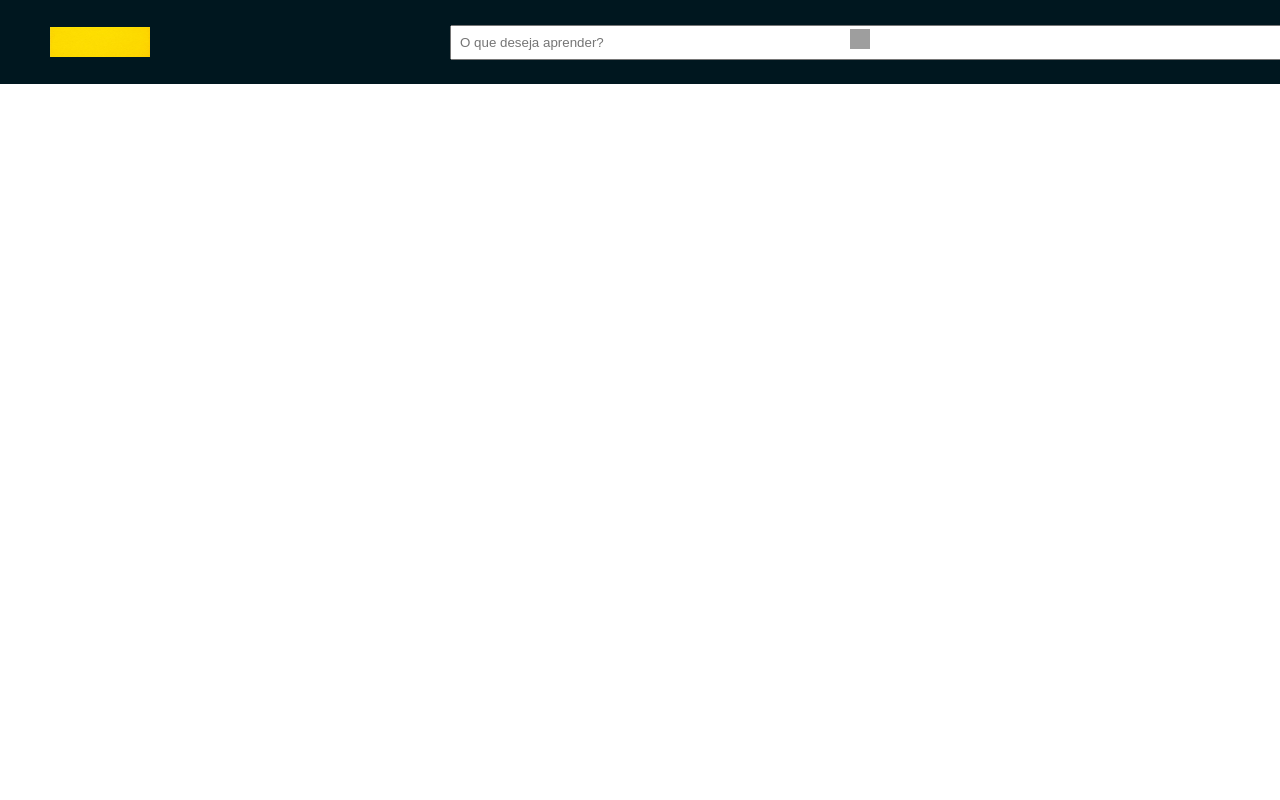
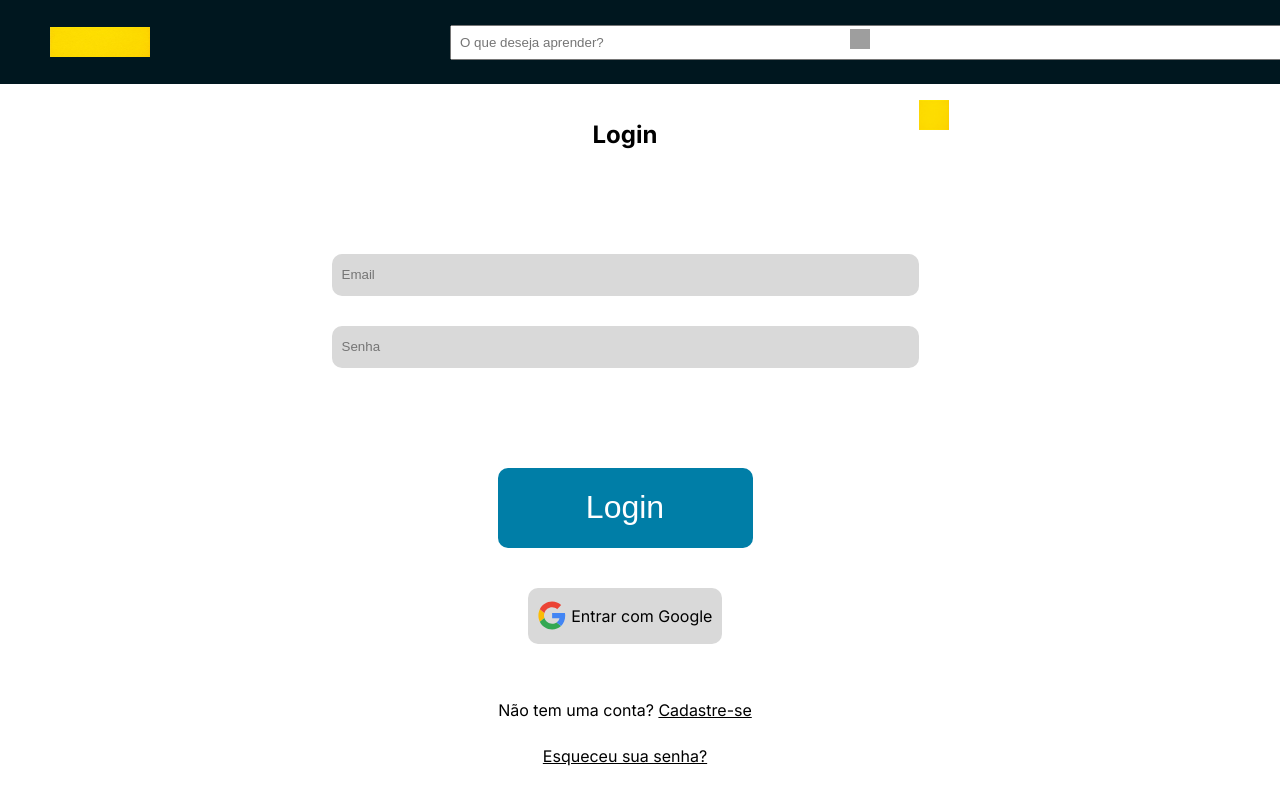
Before and after one commit to GabrielUzel/Project-Andrea, a Next.js app in the folder frontend/: page /login in a window 1280 px wide. Built offline with nearby package versions, Linux system fonts and the light colour scheme; grey boxes are pictures that could not be loaded.

Commit message:
Add most of inputs, buttons and links

```diff
--- a/frontend/src/app/globals.css
+++ b/frontend/src/app/globals.css
@@ -0,0 +1,3 @@
+main {
+    margin-top: 100px;
+}
--- a/frontend/src/app/login/page.tsx
+++ b/frontend/src/app/login/page.tsx
@@ -1,10 +1,51 @@
 import React from 'react';
+import Image from 'next/image';
 import NavBar from '../../components/NavBar/navBar';
+import LoginForm from '../../components/Login/loginForm';
+import Link from 'next/link';
+import styles from '../../components/styles/loginPageStyle.module.css'
 
 export default function Login() {
     return (
-        <main className='main'>
+        <main className={styles.main}>
             <NavBar />
+            <section className={`${styles.loginForm} ${styles.flex}`}>
+                <div className={`${styles.loginTtile} ${styles.flex}`}>
+                    <h1>Login</h1>
+                </div>
+                <div className={`${styles.loginMainFrame} ${styles.flex}`}>
+                    <LoginForm/>
+                    <div className={`${styles.loginEssentials} ${styles.flex}`}>
+                        <Link className={`${styles.googleLogo} ${styles.borderRadius10}`} href='/login/google'>
+                            <Image
+                                src = "/img/google-logo.svg"
+                                width = {28.71}
+                                height = {29.33}
+                                className = "logo"
+                                alt = "Logo image"
+                            />
+                            <p>
+                                Entrar com Google
+                            </p>
+                        </Link>
+                        <div className={`${styles.loginExtraLinks} ${styles.flex}`}>
+                            <p>
+                                Não tem uma conta? <Link className={styles.link} href='/signup'>Cadastre-se</Link>
+                            </p>
+                            <Link className={styles.link} href='/forgotpassword'>Esqueceu sua senha?</Link>
+                        </div>
+                    </div>
+                </div>
+            </section>
+            <div>
+                <Image
+                    src = "/img/template.jpeg"
+                    width = {30}
+                    height = {30}
+                    className = "logo"
+                    alt = "Logo image"
+                />
+            </div>
         </main>
     );
 }
--- /dev/null
+++ b/frontend/src/components/Login/loginForm.tsx
@@ -0,0 +1,45 @@
+'use client'
+
+import React, { useState } from 'react';
+import Button from '../button';
+import styles from '../styles/loginPageStyle.module.css';
+
+export default function LoginForm() {
+    const [email, setEmail] = useState('');
+    const [password, setPassword] = useState('');
+
+    const handleSubmit = (event) => {
+        event.preventDefault();
+
+        if(email.trim() && password.trim()) {
+            fetch(`http://localhost:3001/login`, {
+                method: 'POST',
+                headers: {
+                    'Content-Type': 'application/json',
+                },
+                body: JSON.stringify({
+                    email: email,
+                    password: password
+                })
+            }).then(response => {
+                if(response.status === 401) {
+                    console.log();
+                }
+
+                if(response.status === 200) {
+                    console.log();
+                }
+            })
+        }
+    }
+
+    return (
+        <form className={`${styles.loginFormDiv} ${styles.flex}`} onSubmit={handleSubmit}>
+            <div className={`${styles.loginTexts} ${styles.flex}`}>
+                <input className={`${styles.loginTextInputs} ${styles.borderRadius10}`} type="text" placeholder='Email' value={email} onChange={ (event) => setEmail(event.target.value) } />
+                <input className={`${styles.loginTextInputs} ${styles.borderRadius10}`} type="password" placeholder='Senha' value={password} onChange={ (event) => setPassword(event.target.value) }/>
+            </div>
+            <Button label='Login'/>
+        </form>
+    );
+}
--- a/frontend/src/components/NavBar/essentials.tsx
+++ b/frontend/src/components/NavBar/essentials.tsx
@@ -1,11 +1,12 @@
 import React from 'react';
-import styles from './navBarStyle.module.css';
+import styles from '../styles/navBarStyle.module.css';
+import Link from 'next/link';
 
 export default function Essentials() {
     return (
         <div className={styles.essentialsDiv}>
-            <a href='/login'>Fazer login</a>
-            <a href='/signup'>Cadastre-se</a>
+            <Link href='/login'>Fazer login</Link>
+            <Link href='/signup'>Cadastre-se</Link>
         </div>
     );
 }
--- a/frontend/src/components/NavBar/navBar.tsx
+++ b/frontend/src/components/NavBar/navBar.tsx
@@ -3,9 +3,9 @@ import Image from 'next/image';
 import Link from 'next/link';
 import SearchBar from './searchBar';
 import Essentials from './essentials';
-import styles from './navBarStyle.module.css';
+import styles from '../styles/navBarStyle.module.css';
 
-export default function navBar() {
+export default function NavBar() {
     return (
         <nav className={styles.navBar}>
             <Link className={styles.link} href='/'>
--- a/frontend/src/components/NavBar/searchBar.tsx
+++ b/frontend/src/components/NavBar/searchBar.tsx
@@ -2,7 +2,7 @@
 
 import React, { useState } from 'react';
 import Image from 'next/image';
-import styles from './navBarStyle.module.css';
+import styles from '../styles/navBarStyle.module.css';
 
 export default function SearchBar() {
     const [query, setQuery] = useState('');
--- /dev/null
+++ b/frontend/src/components/button.tsx
@@ -0,0 +1,14 @@
+import React from 'react';
+import styles from './styles/buttonStyle.module.css';
+
+type ButtonProps = {
+    label: string;
+};
+
+export default function Button({ label }: ButtonProps) {
+    return (
+        <button className={styles.buttonTemplate} type='submit'>
+            { label }
+        </button>
+    );
+}
--- /dev/null
+++ b/frontend/src/components/styles/buttonStyle.module.css
@@ -0,0 +1,15 @@
+.buttonTemplate {
+    background-color: #007EA7;
+    border-radius: 10px;
+    width: 255px;
+    height: 80px;
+    font-size: 32px;
+    color: #FFFFFF;
+    cursor: pointer;
+    border: none;
+}
+
+.buttonTemplate:hover {
+    background-color: #00A8E8;
+    border: solid 2px #007EA7;
+}
--- /dev/null
+++ b/frontend/src/components/styles/loginPageStyle.module.css
@@ -0,0 +1,64 @@
+.main {
+    display: flex;
+    justify-content: center;
+}
+
+.flex {
+    display: flex;
+    justify-content: space-evenly;
+    align-items: center;
+    flex-direction: column;
+}
+
+.borderRadius10 {
+    border-radius: 10px;
+}
+
+.loginForm {
+    gap: 85px;
+}
+
+.loginTitle {
+    gap: 80px;
+}
+
+.loginMainFrame, .loginEssentials {
+    gap: 40px;
+}
+
+.loginExtraLinks {
+    gap: 10px;
+}
+
+.link {
+    color: #000000;
+}
+
+.googleLogo {
+    display: flex;
+    justify-content: space-evenly;
+    align-items: center;
+    gap: 5px;
+    background-color: #D9D9D9;
+    padding: 2px 10px;
+    text-decoration: none;
+    color: #000000;
+}
+
+
+.loginFormDiv {
+    gap: 100px;
+}
+
+.loginTexts {
+    gap: 30px;
+}
+
+.loginTextInputs {
+    width: 575px;
+    height: 40px;
+    background-color: #D9D9D9;
+    border: none;
+    padding-left: 10px;
+    outline: none;
+}
```
Also changed, not shown: frontend/public/img/google-logo.svg (added), frontend/src/components/styles/navBarStyle.module.css (renamed from frontend/src/components/NavBar/navBarStyle.module.css), 1 other file (tests, documents, lock files or other folders).
